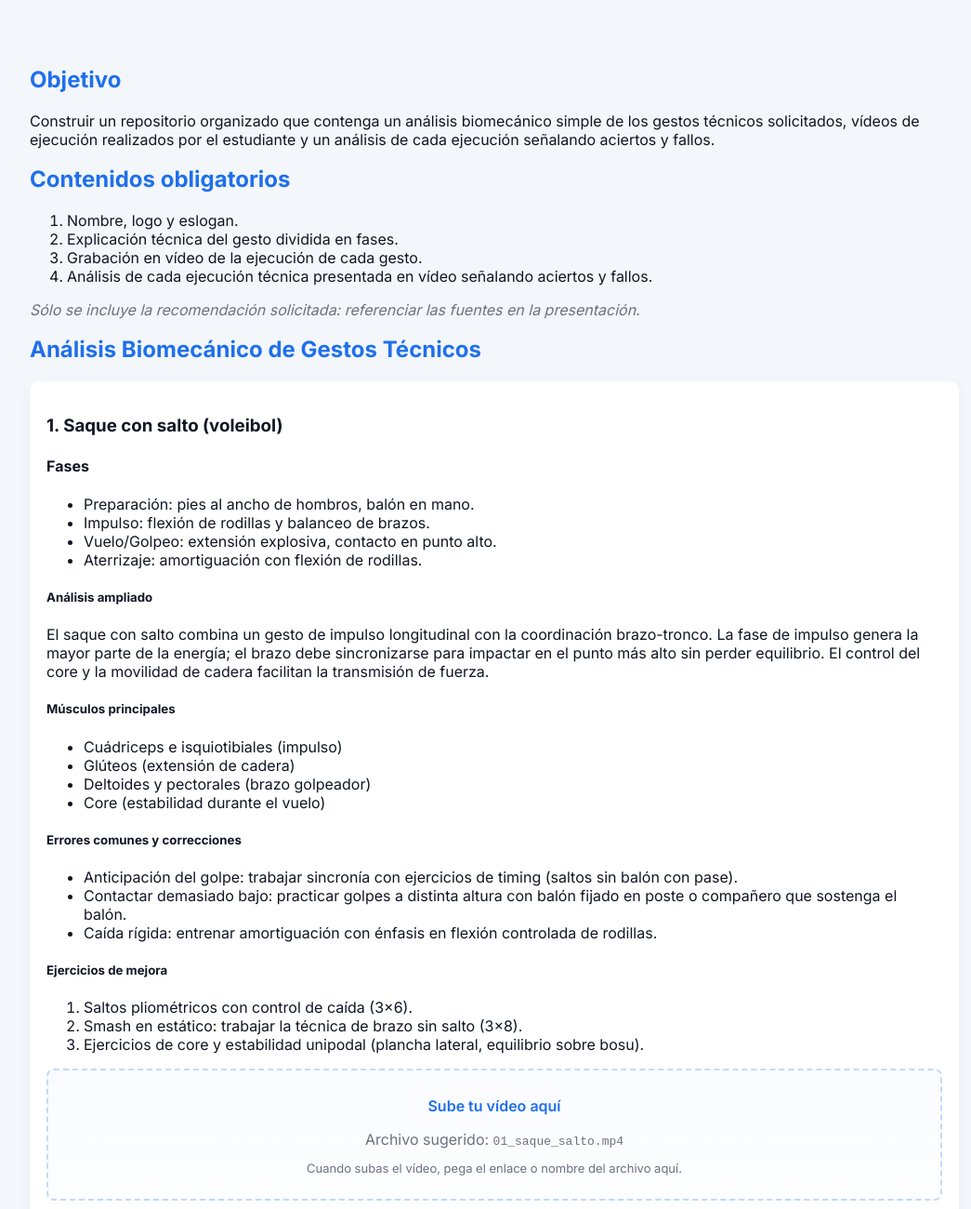
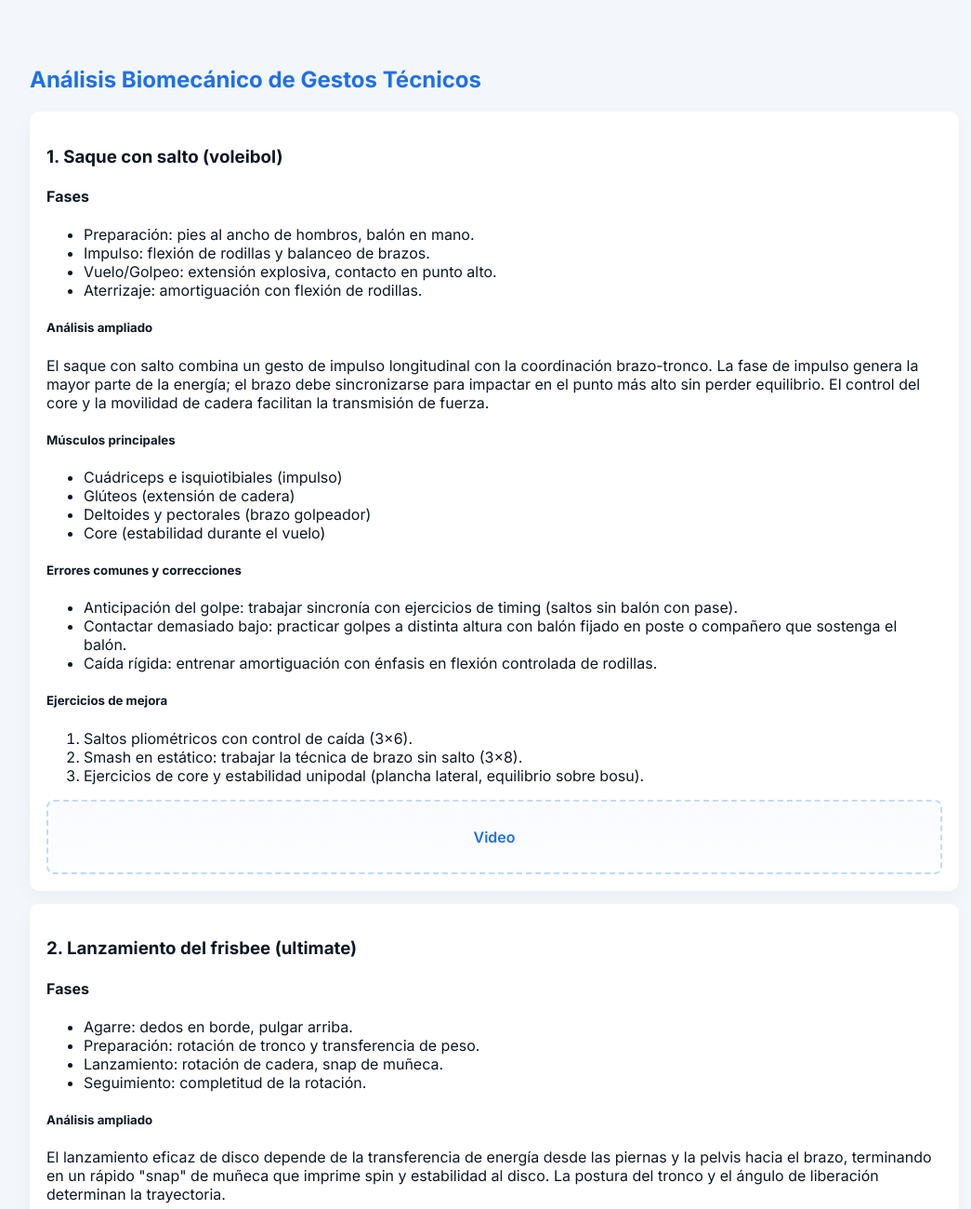
Before and after one commit to Joseph531JD/Gimnasio-Virtual, a plain HTML site: page index.html in a window 1280 px wide. Shown: the part 120-1420 px from the top of the page at 93% size, without its empty margins (108-1153 px from the left). Drawn offline with Linux system fonts and the light colour scheme.

Commit message:
Simplificar recuadros de video y eliminar Objetivo/Contenidos

```diff
--- a/index.html
+++ b/index.html
@@ -17,21 +17,7 @@
     </header>
 
     <main class="container">
-      <section id="objetivo">
-        <h2>Objetivo</h2>
-        <p>Construir un repositorio organizado que contenga un análisis biomecánico simple de los gestos técnicos solicitados, vídeos de ejecución realizados por el estudiante y un análisis de cada ejecución señalando aciertos y fallos.</p>
-      </section>
-
-      <section id="contenidos">
-        <h2>Contenidos obligatorios</h2>
-        <ol>
-          <li>Nombre, logo y eslogan.</li>
-          <li>Explicación técnica del gesto dividida en fases.</li>
-          <li>Grabación en vídeo de la ejecución de cada gesto.</li>
-          <li>Análisis de cada ejecución técnica presentada en vídeo señalando aciertos y fallos.</li>
-        </ol>
-        <p class="note">Sólo se incluye la recomendación solicitada: referenciar las fuentes en la presentación.</p>
-      </section>
+      <!-- Objetivo y contenidos obligatorios eliminados por petición del usuario -->
 
       <section id="gestos">
         <h2>Análisis Biomecánico de Gestos Técnicos</h2>
@@ -71,9 +57,7 @@
           </ol>
 
           <div class="video-placeholder">
-            <p class="vp-title">Sube tu vídeo aquí</p>
-            <p class="vp-sub">Archivo sugerido: <code>01_saque_salto.mp4</code></p>
-            <p class="vp-note">Cuando subas el vídeo, pega el enlace o nombre del archivo aquí.</p>
+            <p class="vp-title">Video</p>
           </div>
         </article>
 
@@ -112,9 +96,7 @@
           </ol>
 
           <div class="video-placeholder">
-            <p class="vp-title">Sube tu vídeo aquí</p>
-            <p class="vp-sub">Archivo sugerido: <code>02_frisbee_lanzamiento.mp4</code></p>
-            <p class="vp-note">Cuando subas el vídeo, pega el enlace o nombre del archivo aquí.</p>
+            <p class="vp-title">Video</p>
           </div>
         </article>
 
@@ -153,9 +135,7 @@
           </ol>
 
           <div class="video-placeholder">
-            <p class="vp-title">Sube tu vídeo aquí</p>
-            <p class="vp-sub">Archivo sugerido: <code>03_jab_boxeo.mp4</code></p>
-            <p class="vp-note">Cuando subas el vídeo, pega el enlace o nombre del archivo aquí.</p>
+            <p class="vp-title">Video</p>
           </div>
         </article>
 
@@ -193,9 +173,7 @@
           </ol>
 
           <div class="video-placeholder">
-            <p class="vp-title">Sube tu vídeo aquí</p>
-            <p class="vp-sub">Archivo sugerido: <code>04_ap_chagui.mp4</code></p>
-            <p class="vp-note">Cuando subas el vídeo, pega el enlace o nombre del archivo aquí.</p>
+            <p class="vp-title">Video</p>
           </div>
         </article>
 
@@ -233,9 +211,7 @@
           </ol>
 
           <div class="video-placeholder">
-            <p class="vp-title">Sube tu vídeo aquí</p>
-            <p class="vp-sub">Archivo sugerido: <code>05_sentadilla_barra.mp4</code></p>
-            <p class="vp-note">Cuando subas el vídeo, pega el enlace o nombre del archivo aquí.</p>
+            <p class="vp-title">Video</p>
           </div>
         </article>
       </section>
```
Also changed, not shown: 1 other file.
